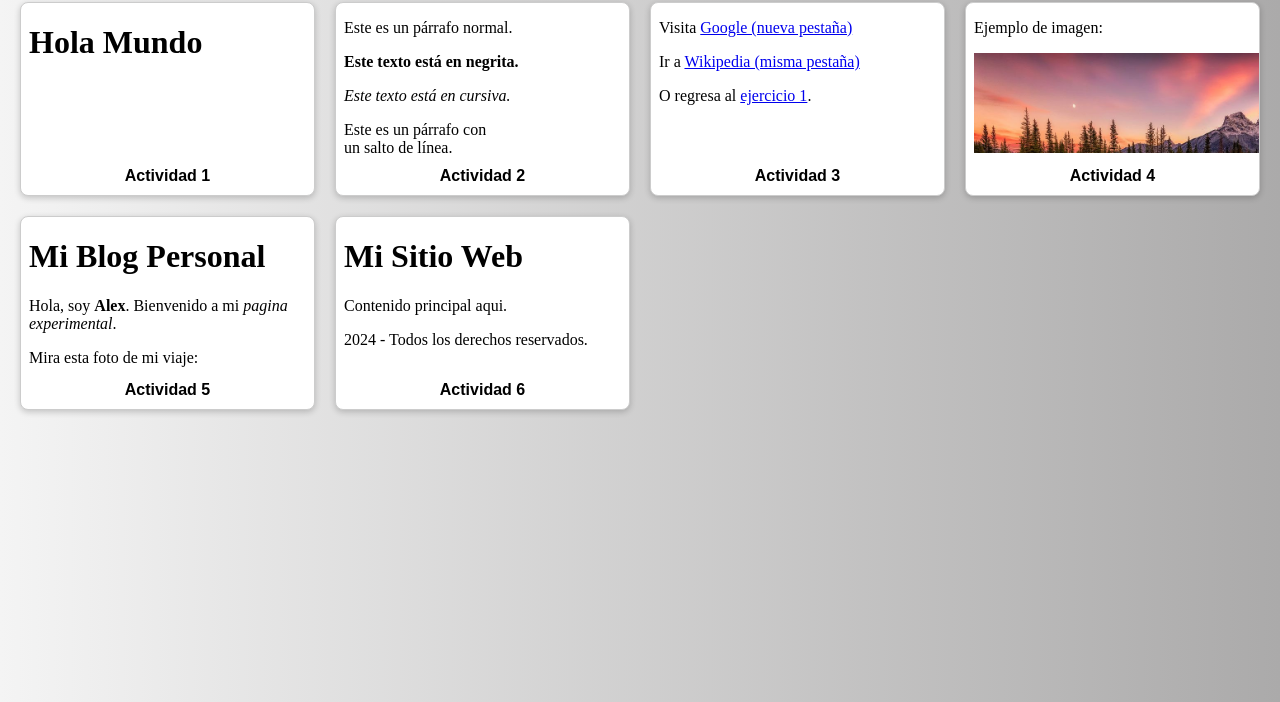
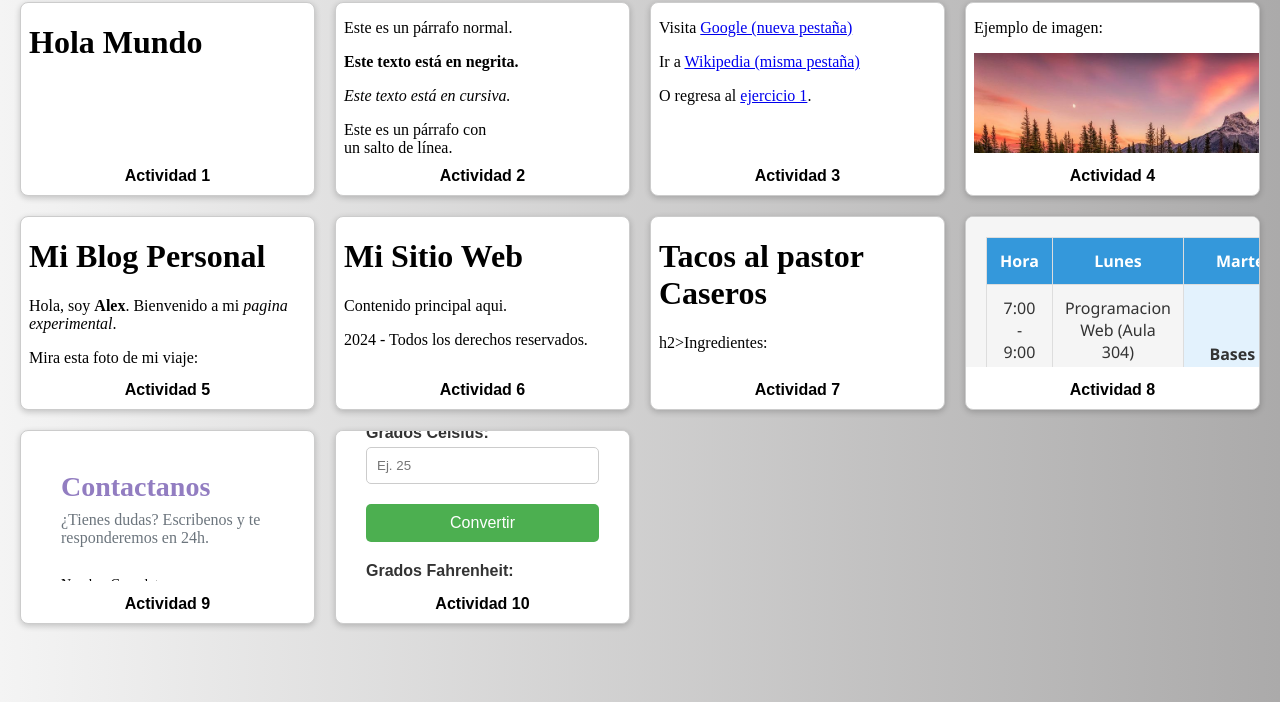
Before and after one commit to devalex534dps-rgb/actividad1, a plain HTML site: page index.html in a window 1280 px wide. Shown: the part 98-800 px from the top of the page. Drawn offline with Linux system fonts and the light colour scheme.

Commit message:
actualizando index

```diff
--- a/index.html
+++ b/index.html
@@ -47,6 +47,30 @@
                 <p>Actividad 6</p>
             </a>
         </div>
+        <div class="card">
+            <a href="actividad7.html">
+                <embed src="actividad7.html" type="text/html">
+                <p>Actividad 7</p>
+            </a>
+        </div>
+        <div class="card">
+            <a href="actividad8.html">
+                <embed src="actividad8.html" type="text/html">
+                <p>Actividad 8</p>
+            </a>
+        </div>
+        <div class="card">
+            <a href="actividad9.html">
+                <embed src="actividad9.html" type="text/html">
+                <p>Actividad 9</p>
+            </a>
+        </div>
+        <div class="card">
+            <a href="actividad10.html">
+                <embed src="actividad10.html" type="text/html">
+                <p>Actividad 10</p>
+            </a>
+        </div>
     </div>
 </body>
 
```
